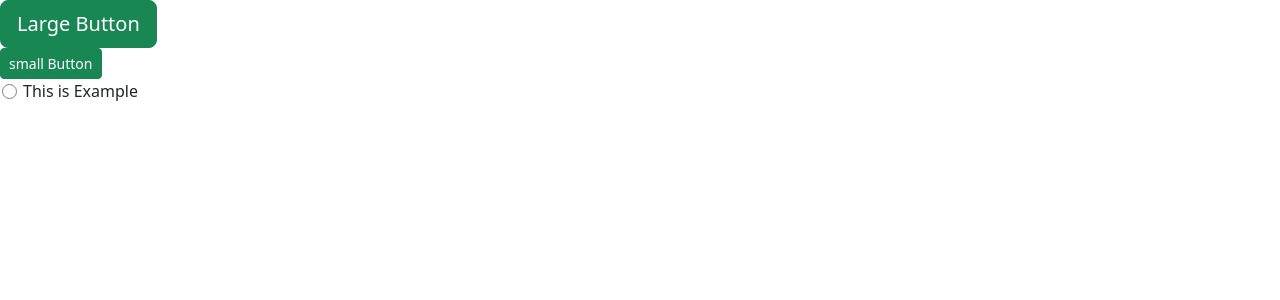
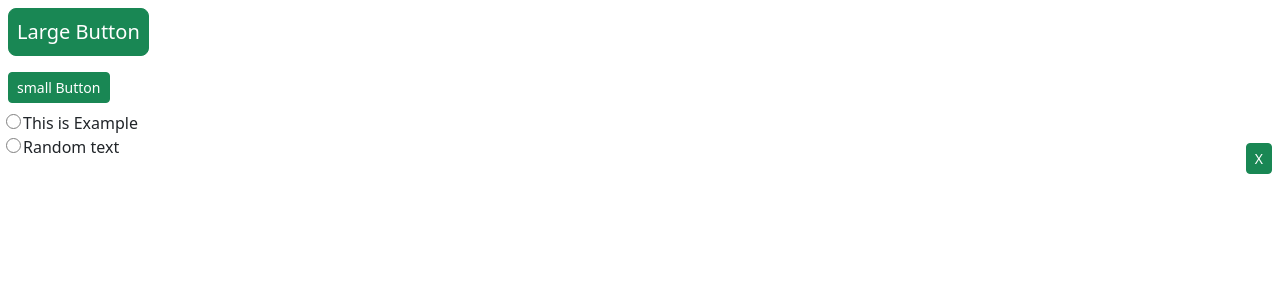
Before and after one commit to Ranjeet-singh-1/frontend-assignment_TFU, a React (Create React App) app: page / in a window 1280 px wide. Shown: the top 300 px of the page. Built offline with nearby package versions, Linux system fonts and the light colour scheme.

Commit message:
created todoRow component and correct checkbox component

```diff
--- a/src/App.js
+++ b/src/App.js
@@ -1,12 +1,14 @@
 import React from 'react'
 import Button from './Components/Button';
 import Checkbox from './Components/Checkbox';
+import TodoRow from './Components/TodoRow';
 function App() {
   return (
     <>
     <Button size='big' content='Large Button'/>
     <Button size='small' content='small Button'/>
     <Checkbox label='This is Example'/>
+    <TodoRow/>
     </>
   );
 }
--- a/src/Components/Button.jsx
+++ b/src/Components/Button.jsx
@@ -1,7 +1,7 @@
 import React from 'react'
 
 function Button(props) {
-const button_style=(props.size==='big'?'btn btn-success btn-lg':'btn btn-success btn-sm');
+const button_style=(props.size==='big'?`btn btn-success m-2 px-2 btn-lg`:`btn btn-success m-2 px-2 btn-sm`);
   return (
     <div>
       <button type='button' className={button_style}>{props.content}</button>
--- a/src/Components/Checkbox.jsx
+++ b/src/Components/Checkbox.jsx
@@ -3,10 +3,10 @@ import './Checkbox.css'
 
 function Checkbox(props) {
   return (
-    <div className='check'>
-      <input type="checkbox" name="" id="checkbox" />
-      <label htmlFor="checkbox">{props.label}</label>
-    </div>
+    <label className='check'>
+      <input type="checkbox"/>
+      <span >{props.label}</span>
+    </label>
   )
 }
 
--- /dev/null
+++ b/src/Components/TodoRow.css
@@ -0,0 +1,4 @@
+.wrapper {
+    display: flex;
+    justify-content: space-between;
+}
--- /dev/null
+++ b/src/Components/TodoRow.jsx
@@ -0,0 +1,16 @@
+import React from 'react'
+import Checkbox from './Checkbox'
+import Button from './Button'
+import './TodoRow.css'
+function TodoRow() {
+  return (
+    <div>
+      <div className="wrapper">
+        <Checkbox label='Random text' />
+        <Button size='small' content='X'/>
+      </div>
+    </div>
+  )
+}
+
+export default TodoRow
```
Also changed, not shown: src/Components/TodoRow.tsx (deleted).
